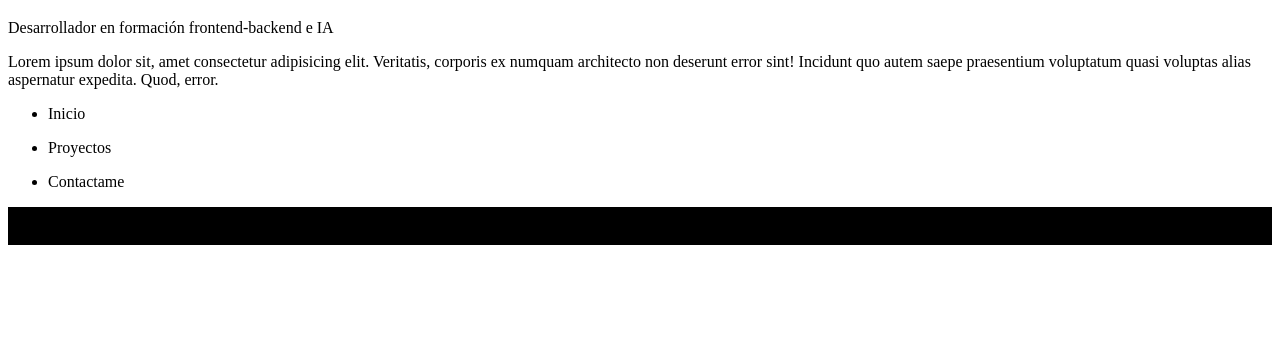
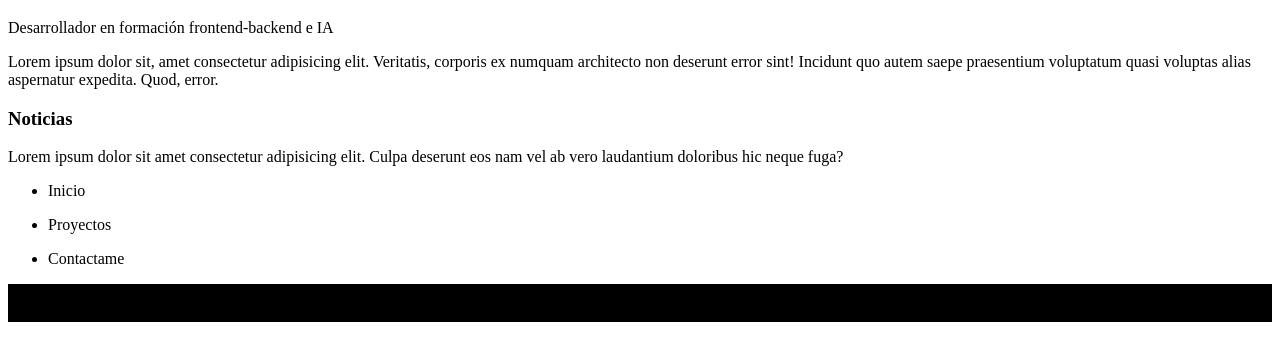
Before and after one commit to PNeil95/JS_PortafolioWebSite, a plain HTML site: page index.html in a window 1280 px wide. Shown: the part 61-422 px from the top of the page. Drawn offline with Linux system fonts and the light colour scheme.

Commit message:
section part two

```diff
--- a/index.html
+++ b/index.html
@@ -20,6 +20,10 @@
     <div class="main">
         <div class="section_left">
             <p>Lorem ipsum dolor sit, amet consectetur adipisicing elit. Veritatis, corporis ex numquam architecto non deserunt error sint! Incidunt quo autem saepe praesentium voluptatum quasi voluptas alias aspernatur expedita. Quod, error.</p>
+        </div>
+        <div class="section_right">
+            <h3>Noticias</h3>
+            <p>Lorem ipsum dolor sit amet consectetur adipisicing elit. Culpa deserunt eos nam vel ab vero laudantium doloribus hic neque fuga?</p>
         </div>
     </div>
     <div class="nav">
```
